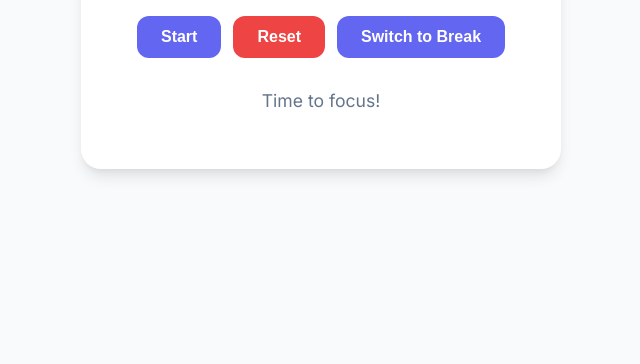
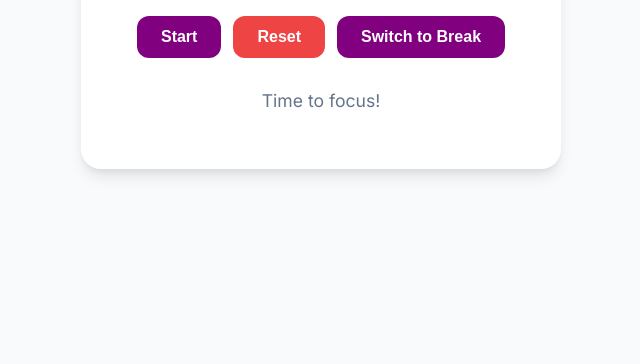
Before and after one commit to thewagon62/BYOA-Pomodoro, a plain HTML site: page index.html in a window 1280 px wide. Shown: the part 436-800 px from the top of the page, without its empty margins (319-959 px from the left). Drawn offline with Linux system fonts and the light colour scheme.

Commit message:
changed to purple

```diff
--- a/styles.css
+++ b/styles.css
@@ -1,6 +1,6 @@
 /* Modern color palette */
 :root {
-  --primary: #6366f1;
+  --primary: purple;
   --primary-dark: #4f46e5;
   --secondary: #f59e0b;
   --secondary-dark: #d97706;
```
